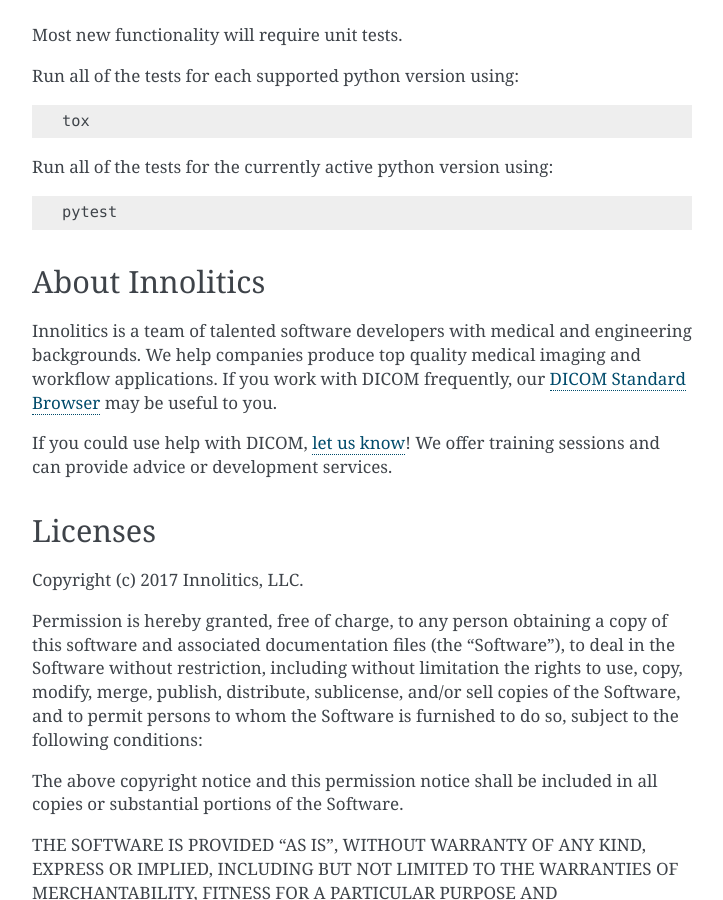
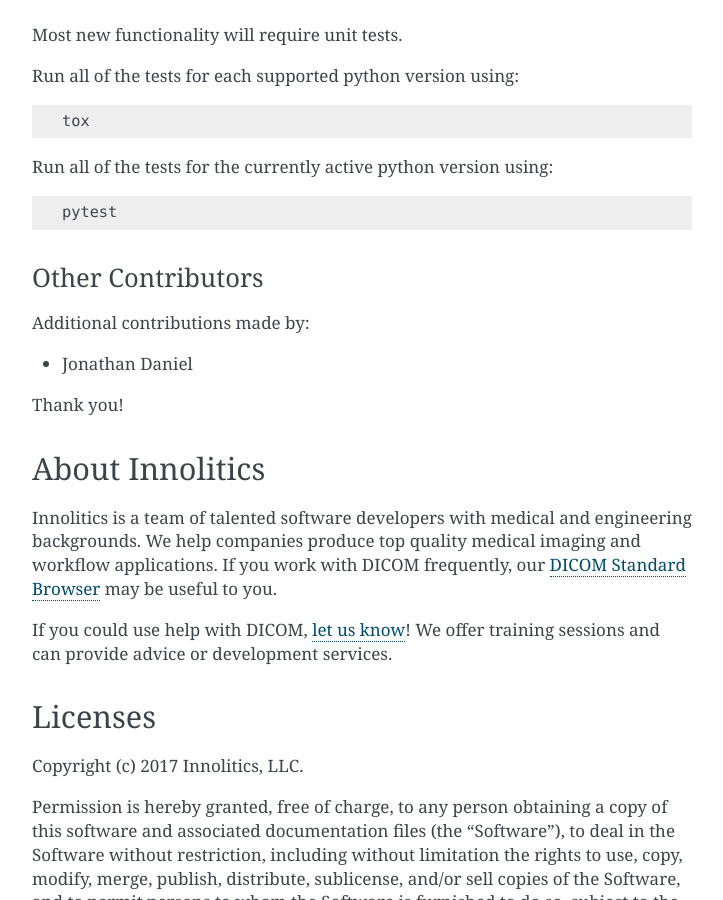
Before and after one commit to innolitics/dicom-numpy, a Sphinx documentation site: the page built from docs/source/index.rst, in a window 1280 px wide and 900 px high, scrolled down 2372 px. Shown: the whole window, without its empty margins (388-1111 px from the left). Built offline with Sphinx 7.4.7, drawn with Linux system fonts in a browser that asks for light colours.

Commit message:
Add @jond01 to the contributors list

```diff
--- a/docs/source/index.rst
+++ b/docs/source/index.rst
@@ -127,6 +127,15 @@
 
     pytest
 
+Other Contributors
+------------------
+
+Additional contributions made by:
+
+- Jonathan Daniel
+
+Thank you!
+
 
 About Innolitics
 ================
```
